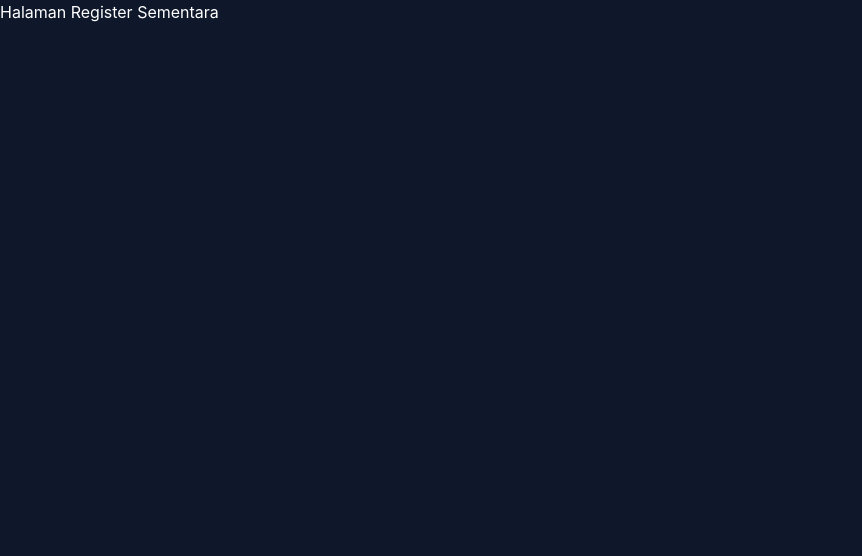
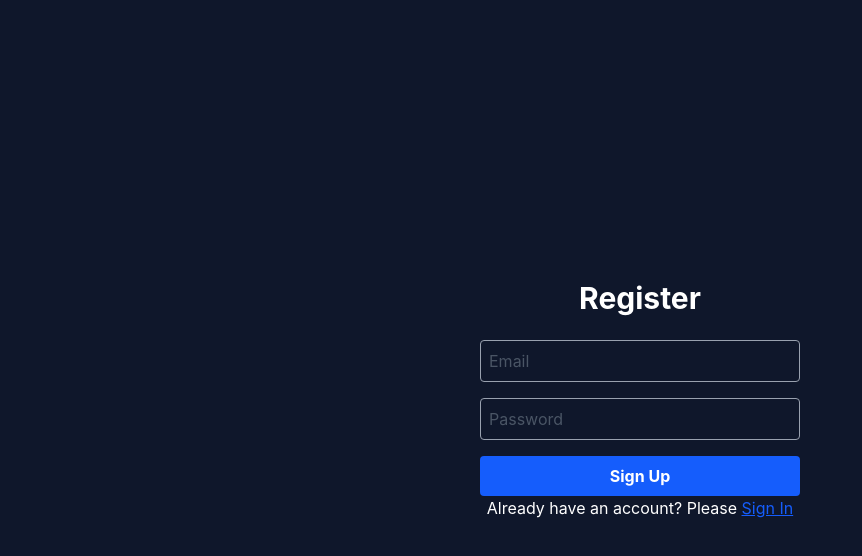
Before and after one commit to Nurlianto-Aldi/todo-list-frontend, a React (Vite) app: page /register in a window 1280 px wide. Shown: the top 556 px of the page, without its empty margins (0-862 px from the left). Built offline with nearby package versions, Linux system fonts and the light colour scheme.

Commit message:
Add register page

```diff
--- a/src/pages/Login.jsx
+++ b/src/pages/Login.jsx
@@ -1,5 +1,5 @@
 import { useState } from "react";
-import { useNavigate } from "react-router-dom";
+import { useNavigate, Link } from "react-router-dom";
 
 function Login() {
   const [email, setEmail] = useState("");
@@ -38,14 +38,14 @@ function Login() {
 
   return (
     <div className="flex flex-col items-center justify-center min-h-screen">
-      <h2 className="text-3xl font-bold mb-6">Login Dulu Bro</h2>
+      <h2 className="text-3xl font-bold mb-6">Login</h2>
       <form onSubmit={handleLogin} className="flex flex-col gap-4 w-80">
         <input
           type="email"
           placeholder="Email"
           value={email}
           onChange={(e) => setEmail(e.target.value)}
-          className="border border-gray-400 p-2 rounded text-black focus:outline-none placeholder-gray-600 text-white"
+          className="border border-gray-400 p-2 rounded focus:outline-none placeholder-gray-600 text-white"
           required
         />
           <input
@@ -53,13 +53,21 @@ function Login() {
             placeholder="Password"
             value={password}
             onChange={(e) => setPassword(e.target.value)}
-            className="border border-gray-400 p-2 rounded text-black focus:outline-none placeholder-gray-600 text-white"
+            className="border border-gray-400 p-2 rounded focus:outline-none placeholder-gray-600 text-white"
             required
           />
           <button type="submit" className="bg-blue-600 text-white p-2 rounded hover:bg-blue-700 font-bold">
             Masuk
           </button>
       </form>
+      <div>
+        <p>
+          Don't have an account yet? Please{" "}
+          <Link to="/register" className="text-blue-600 underline">
+            Sign Up
+          </Link>
+        </p>
+      </div>
     </div>
   )
 }
--- a/src/pages/Register.jsx
+++ b/src/pages/Register.jsx
@@ -1,7 +1,73 @@
+import { useState } from "react";
+import { useNavigate, Link } from "react-router-dom";
+
 function Register() {
+  const [email, setEmail] = useState("");
+  const [password, setPassword] = useState("");
+
+  const navigate = useNavigate();
+
+  const handleRegister = async (e) => {
+    e.preventDefault();
+
+    try {
+      const response = await fetch(`${import.meta.env.VITE_API_URL}/auth/register`, {
+        method: "POST",
+        headers: {
+          "Content-Type": "application/json"
+        },
+        body: JSON.stringify({
+          email,
+          password
+        })
+      })
+
+      const data = await response.json();
+      if (response.ok) {
+        alert("Account Created")
+        navigate("/login")
+      } else {
+        alert(data.message)
+      }
+
+    } catch (err) {
+      console.error("Failed to connect to server:", err)
+    }
+  }
+
+
   return (
-    <div>
-      Halaman Register Sementara
+    <div className="flex flex-col items-center justify-center min-h-screen">
+      <h2 className="text-3xl font-bold mb-6">Register</h2>
+      <form onSubmit={handleRegister} className="flex flex-col gap-4 w-80">
+        <input
+          type="email"
+          placeholder="Email"
+          value={email}
+          onChange={(e) => setEmail(e.target.value)}
+          className="border border-gray-400 p-2 rounded focus:outline-none placeholder-gray-600 text-white"
+          required
+        />
+        <input
+          type="password"
+          placeholder="Password"
+          value={password}
+          onChange={(e) => setPassword(e.target.value)}
+          className="border border-gray-400 p-2 rounded focus:outline-none placeholder-gray-600 text-white"
+          required
+        />
+        <button type="submit" className="bg-blue-600 text-white p-2 rounded hover:bg-blue-700 font-bold">
+          Sign Up
+        </button>
+      </form>
+      <div>
+        <p>
+          Already have an account? Please{" "}
+          <Link to="/login" className="text-blue-600 underline">
+            Sign In
+          </Link>
+        </p>
+      </div>
     </div>
   )
 }
```
